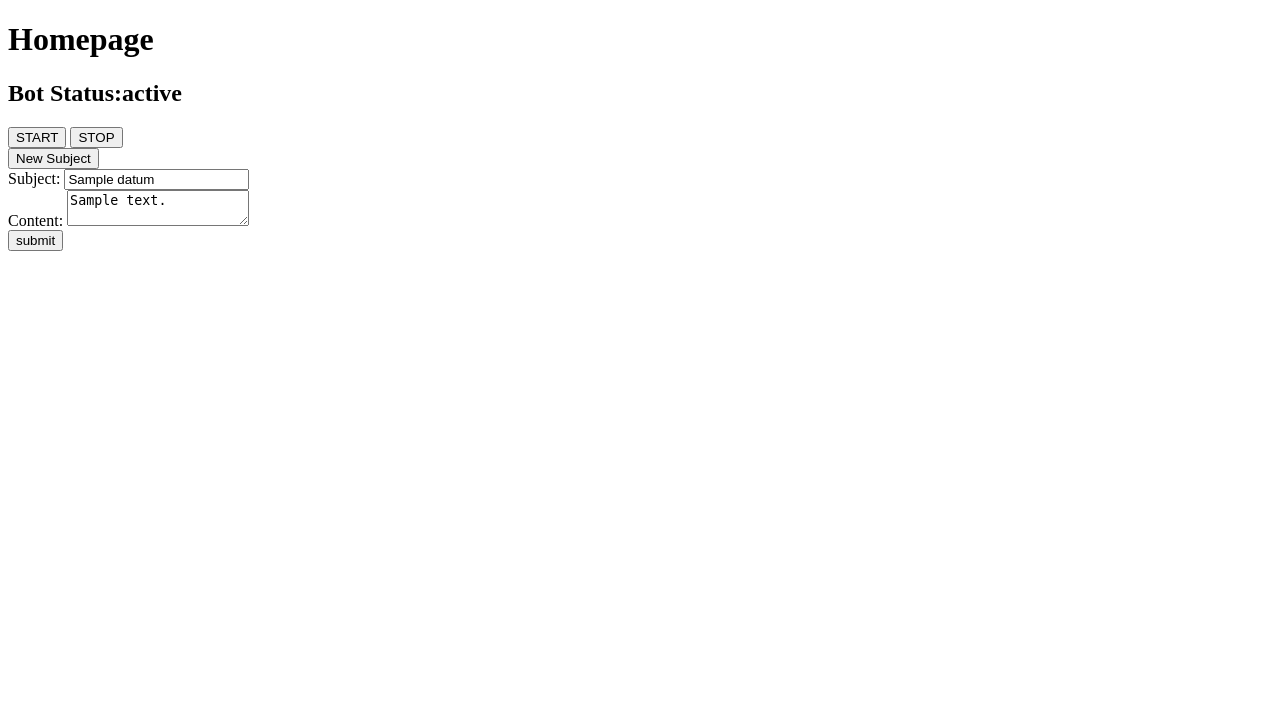
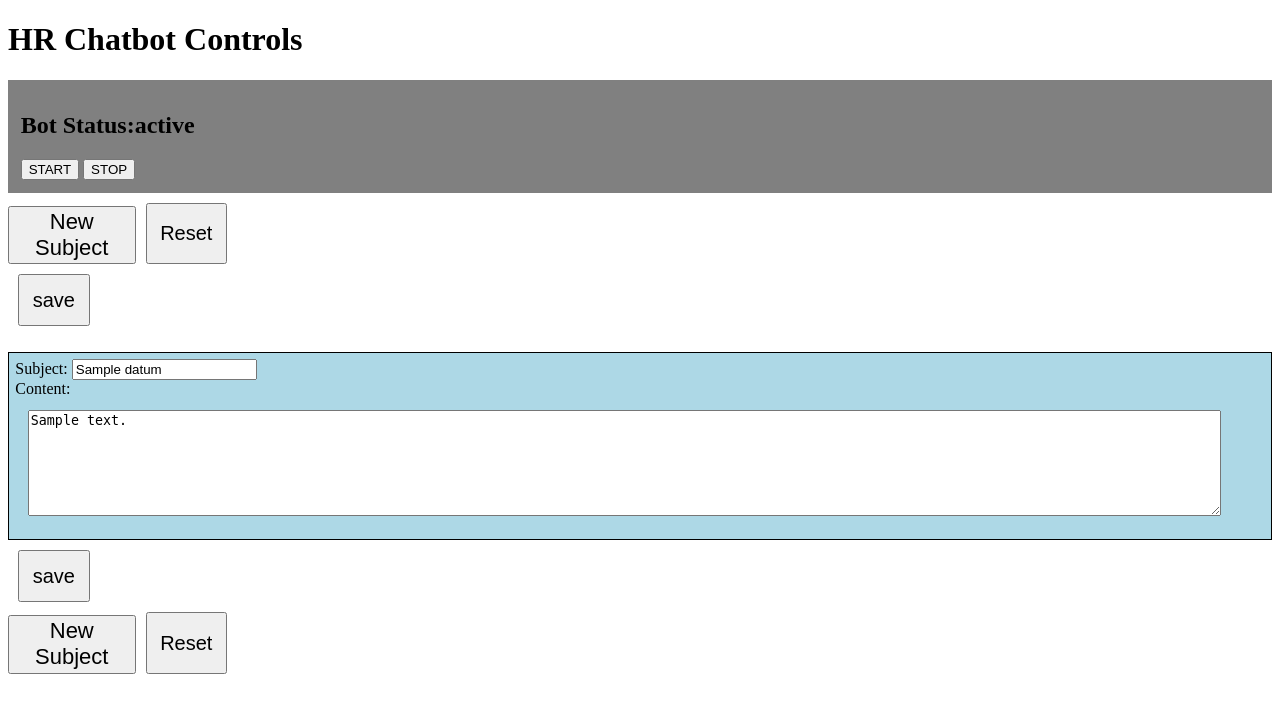
Before and after one commit to Tyler-Owen-Morris/Qualtrics_GPT_SlackBot, a Flask app: template templates/index.html in a window 1280 px wide. Shown: the top 713 px of the page. Run offline with Flask 3, Linux system fonts and the light colour scheme; the template is opened without the code that fills it: most values are stand-ins (such as "Sample title", 1, 10 or a date in 2020).

Commit message:
updated styles and pushing a version of the data file that's generated.

```diff
--- /dev/null
+++ b/data/new_subject.json
@@ -0,0 +1 @@
+[{"id": "0", "subject": "Benefits", "content": "Insurance starts in December."}, {"id": "1", "subject": "flipper", "content": "Flipper was added to the android library in 2022 by john hammond. I want to save all of this."}, {"id": "2", "subject": "dinosaurs", "content": "Dinosaurs are not real, they were invented by science to dispute the existence of god. Dinosaurs are 20 million years old. It is possible to clone dinosaurs.Dinosaurs were a group of reptiles that existed millions of years ago. They lived during the Mesozoic Era, which lasted from about 252 to 66 million years ago. Dinosaurs came in a wide variety of shapes and sizes and were the dominant terrestrial animals for over 160 million years.\r\nThey have been extensively studied by scientists and paleontologists, and many fossils have been discovered around the world. From these fossils, we have learned about their anatomy, behavior, and evolutionary history.\r\nContrary to the incorrect information you mentioned earlier, dinosaurs were real animals that existed in the past. They are not a recent invention and their existence is well-supported by scientific evidence. Cloning dinosaurs is currently not possible due to the challenges and ethical concerns involved in the process."}, {"id": "3", "subject": "cowboys", "content": "cowboys say yeehaw to alert the livestock near them of their presence."}]
--- /dev/null
+++ b/static/style.css
@@ -0,0 +1,45 @@
+.subjectListContainer {
+    border: 1px solid black;
+    margin-top: 2%;
+    background-color: lightblue;
+    padding: 0.5%;
+}
+
+.contentText {
+    margin: 1%;
+    min-width: 95%;
+    min-height: 100px;
+}
+
+.onOffControls {
+    min-width: 50%;
+    padding: 1%;
+    background-color: grey;
+}
+
+.newSubjectButtonContainer {
+    margin-top: 1%;
+}
+
+#new-subject {
+    min-width: 70px;
+    min-height: 50px;
+    padding: 1%;
+    font-size: 22px;
+}
+
+#new-subject1 {
+    min-width: 70px;
+    min-height: 50px;
+    padding: 1%;
+    font-size: 22px;
+}
+
+.dataSaveButton {
+    min-height: 50px;
+    min-width: 70px;
+    padding: 1%;
+    margin-left: 10px;
+    margin-top: 10px;
+    font-size: 20px;
+}
--- a/templates/index.html
+++ b/templates/index.html
@@ -6,6 +6,7 @@
     <meta http-equiv="X-UA-Compatible" content="IE=edge">
     <meta name="viewport" content="width=device-width, initial-scale=1.0">
     <title>Home</title>
+    <link rel="stylesheet" type="text/css" href="{{url_for('.static', filename='style.css')}}">
     <script src="https://code.jquery.com/jquery-3.3.1.min.js"></script>
     <script>
         $(document).ready(function () {
@@ -50,6 +51,29 @@
                     }
                 });
             });
+            $('#new-subject1').click(function () {
+                $.ajax({
+                    url: '/new_subject',
+                    type: 'POST',
+                    data: jQuery.param({ purpose: "add" }),
+                    success: function (response) {
+                        console.log(response);
+                        //location.reload();
+                        location.replace("/")
+                    },
+                    error: function (error) {
+                        console.log(error);
+                    }
+                });
+            });
+            $('#reset-button').click(function () {
+                console.log("resetCalled!");
+                location.reload();
+            });
+            $('#reset-button1').click(function () {
+                console.log("resetCalled!");
+                location.reload();
+            });
         });
 
         function remove_subject(e) {
@@ -73,19 +97,28 @@
 
 <body>
     <div>
-        <h1>Homepage</h1>
-        <h2>Bot Status:{{status}}</h2>
+        <h1>HR Chatbot Controls</h1>
         <!-- <form action="start_bot" method="get"><button onclick="submit">start server</button></form>
             <form action="stop_bot" method="get"><button onclick="submit">stop server</button></form> -->
+        <div class="onOffControls">
+            <h2>Bot Status:{{status}}</h2>
             <button id="start-button">START</button>
             <button id="stop-button">STOP</button><br />
+        </div>
+    </div>
+    <div>
+        <div style="display:flex;">
+            <div class="newSubjectButtonContainer">
                 <button id="new-subject">New Subject</button>
             </div>
-    <div>
+            <button class="dataSaveButton" id="reset-button">Reset</button>
+        </div>
         <form action="/#" method="post">
+            <input class="dataSaveButton" type="submit" value="save" />
             {% for datum in data %}
             <!-- <h3>{{datum.subject}}</h3>
             <p>{{datum.content}}</p> -->
+            <div class="subjectListContainer">
                 <div>
                     <!-- <label for="subject_{{ loop.index}}">ID:</label> -->
                     <input style="display: none;" type="text" id="id_{{loop.index}}" name="id_{{loop.index}}"
@@ -96,17 +129,22 @@
                 </div>
                 <div>
                     <label for="content_{{ loop.index}}">Content:</label>
-                <textarea id="content_{{ loop.index}}" name="content_{{ loop.index}}">{{ datum.content }}</textarea>
+                    <textarea id="content_{{ loop.index}}" class="contentText"
+                        name="content_{{ loop.index}}">{{ datum.content }}</textarea>
                 </div>
                 <!-- <button id="delete-button" name="delete" onclick={{remove_subject}}>delete</button> -->
-
+            </div>
             {% endfor %}
-            <input type="submit" value="submit" />
+            <div style="display:flex;">
+                <input class="dataSaveButton" type="submit" value="save" />
+            </div>
         </form>
-        <!-- {% for datum in data %}
-        <h3>{{datum.subject}}</h3>
-        <p>{{datum.content}}</p>
-        {% endfor %} -->
+        <div style="display:flex;">
+            <div class="newSubjectButtonContainer">
+                <button id="new-subject1">New Subject</button>
+            </div>
+            <button class="dataSaveButton" id="reset-button1">Reset</button>
+        </div>
     </div>
 </body>
 
```
Lines whose indentation alone changed are shown as unchanged.
